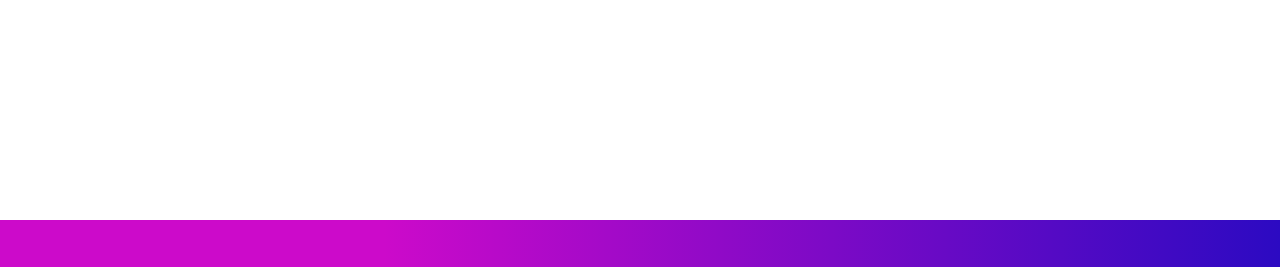
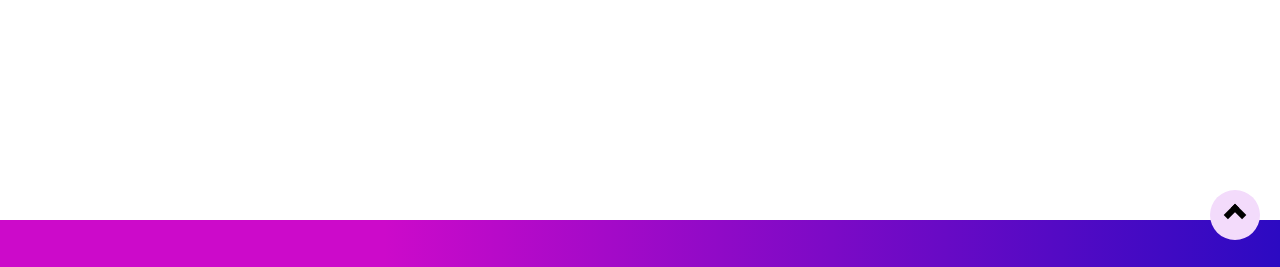
Before and after one commit to mikasampaio/PORTFOLIO, a plain HTML site: page index.html in a window 1280 px wide. Shown: the part 530-797 px from the top of the page. Drawn offline with Linux system fonts and the light colour scheme.

Commit message:
botão voltar ao topo

```diff
--- a/index.html
+++ b/index.html
@@ -211,8 +211,8 @@
                 </div>
                 <!-- Card 8 -->
 
-                 <!-- Card 8 -->
-                 <div class="cards">
+                <!-- Card 8 -->
+                <div class="cards">
                     <!-- Card img 8 -->
                     <div class="card-img">
                         <img src="./assets/food.png" alt="lets food">
@@ -232,6 +232,11 @@
             </div>
 
         </section>
+
+        <div id="btnTop">
+            <i class="arrow up"> </i>
+        </div>
+
         <section id="contact">
             <div class="container-title">
                 <h2 class="title-contact">CONTATOS</h2>
@@ -277,6 +282,8 @@
             </div>
         </section>
     </main>
+
+    <script src="./script.js"></script>
 </body>
 
 </html>
--- /dev/null
+++ b/script.js
@@ -0,0 +1,17 @@
+const btn = document.getElementById("btnTop")
+
+btn.addEventListener("click", () => {
+    window.scrollTo(0,0)
+})
+
+document.addEventListener("scroll", ocult)
+
+const ocult = () => {
+    if (window.scrollY > 10) {
+        btn.style.display = "flex"
+    } else {
+        btn.style.display = "none"
+    }
+}
+
+ocult()
--- a/styles.css
+++ b/styles.css
@@ -165,7 +165,14 @@ p {
     flex-wrap: wrap;
     justify-content: center;
     gap: 50px;
+ /*    overflow: auto;
+    scroll-snap-type: x mandatory; */
 }
+
+/* .container-project .cards {
+    flex-shrink: 0;
+    scroll-snap-align: start;
+} */
 
 .cards {
     width: 383px;
@@ -224,6 +231,33 @@ button:hover {
 }
 
 /* Fim do project */
+
+#btnTop {
+    position: fixed;
+    bottom: 30px;
+    right: 20px;
+    width: 50px;
+    height: 50px;
+    background-color: #F3DBFB;
+    border-radius: 50%;
+    display: flex;
+    align-items: center;
+    justify-content: center;
+    flex-direction: row;
+    cursor: pointer;
+}
+
+.arrow {
+    border: solid #000000;
+    border-width: 0 6px 6px 0;
+    padding: 5px;
+    display: inline-block;
+}
+
+.up {
+    transform: rotate(-135deg);
+    -webkit-transform: rotate(-135deg);
+}
 
 /* Contact */
 
```
